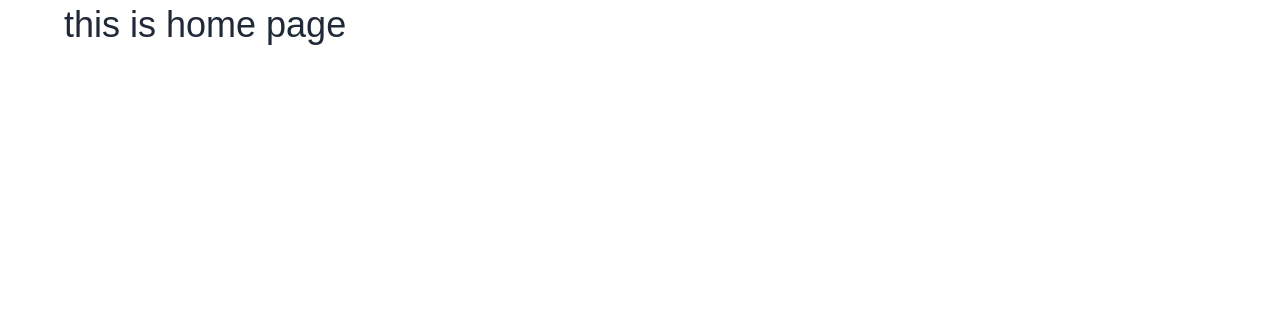
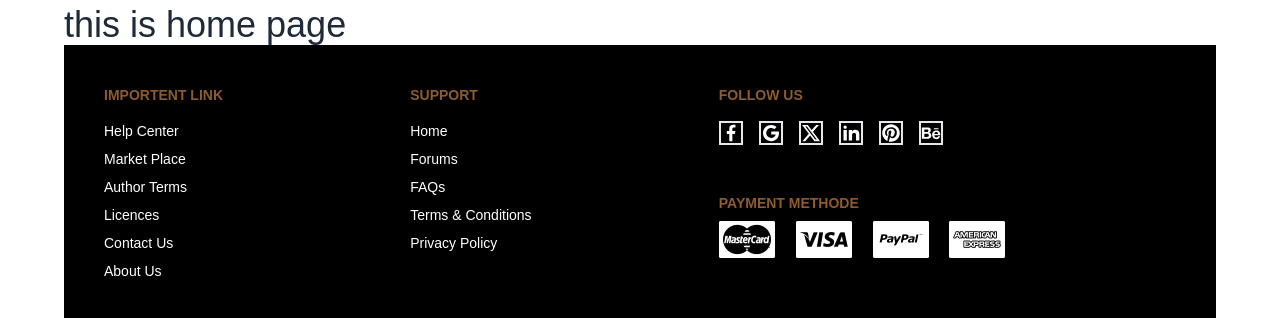
Before and after one commit to Sangma83/art-craft-store-client, a React (Vite) app: page / in a window 1280 px wide. Shown: the part 1205-1523 px from the top of the page. Before the commit the page ends 1250 px from the top, so only its background shows below. Built offline with nearby package versions, Linux system fonts and the light colour scheme; no server answers; a web font is replaced by a local one.

Commit message:
eye catching footer added

```diff
--- a/src/pages/Home/Home.jsx
+++ b/src/pages/Home/Home.jsx
@@ -1,4 +1,5 @@
 import HomeBelow from "../HomeBelow/HomeBelow";
+import Footer from "../shared/Footer/Footer";
 import Header from "../shared/Header/Header";
 import Navbar from "../shared/Navbar/Navbar";
 
@@ -9,6 +10,7 @@ const Home = () => {
       <Header></Header>
       <HomeBelow></HomeBelow>
       <h2 className="text-4xl font-rambla">this is home page</h2>
+      <Footer></Footer>
     </div>
   );
 };
--- /dev/null
+++ b/src/pages/shared/Footer/Footer.jsx
@@ -0,0 +1,47 @@
+import { FaXTwitter } from "react-icons/fa6";
+import { GrFacebookOption } from "react-icons/gr";
+import { IoLogoGoogle, IoLogoPinterest } from "react-icons/io";
+import { RiBehanceFill, RiLinkedinFill } from "react-icons/ri";
+import payment from '../../../assets/payment-icon.png';
+
+
+const Footer = () => {
+    return (
+        <footer className="footer p-10 bg-black text-white">
+  <nav>
+    <h6 className="footer-title text-[#EB984E]">Importent link</h6>
+    <a className="link link-hover ">Help Center</a>
+    <a className="link link-hover">Market Place</a>
+    <a className="link link-hover">Author Terms</a>
+    <a className="link link-hover">Licences</a>
+    <a className="link link-hover">Contact Us</a>
+    <a className="link link-hover">About Us</a>
+  </nav>
+  <nav>
+    <h6 className="footer-title text-[#EB984E]">Support</h6>
+    <a className="link link-hover">Home</a>
+    <a className="link link-hover">Forums</a>
+    <a className="link link-hover">FAQs</a>
+    <a className="link link-hover">Terms & Conditions</a>
+    <a className="link link-hover">Privacy Policy</a>
+  </nav>
+  <nav>
+    <h6 className="footer-title text-[#EB984E]">Follow Us</h6>
+    <div className="grid grid-flow-col gap-4">
+      <a><GrFacebookOption className="text-2xl border-2" /></a>
+      <a><IoLogoGoogle className="text-2xl border-2" /></a>
+      <a><FaXTwitter className="text-2xl border-2" /></a>
+      <a><RiLinkedinFill className="text-2xl border-2" /></a>
+      <a><IoLogoPinterest className="text-2xl border-2" /></a>
+      <a><RiBehanceFill className="text-2xl border-2" /></a>
+    </div>
+    <div>
+    <h6 className="footer-title text-[#EB984E] mt-10">Payment Methode</h6>
+    <img src={payment} alt="" />
+    </div>
+  </nav>
+</footer>
+    );
+};
+
+export default Footer;
--- a/src/pages/shared/Navbar/Navbar.jsx
+++ b/src/pages/shared/Navbar/Navbar.jsx
@@ -24,16 +24,17 @@ const Navbar = () => {
     const navLinks = <>
        <li><NavLink to='/'>Home</NavLink></li>
        <li><NavLink to='/allCraftitem'>Art & Craft Item</NavLink></li>
-       <li><NavLink to='/contact'>Contact Us</NavLink></li>
-       {/* <li><NavLink to='/login'>Login</NavLink></li> */}
-       {/* <li><NavLink to='/register'>Register</NavLink></li> */}
-      {
+       {
         user && <>
          <li><NavLink to='/addItem'>Add Craft Item</NavLink></li>
          <li><NavLink to='/myList'>My List</NavLink></li>
          {/* <li><NavLink to='/update'>Update Profile</NavLink></li> */}
         </>
       }
+       <li><NavLink to='/contact'>Contact Us</NavLink></li>
+       {/* <li><NavLink to='/login'>Login</NavLink></li> */}
+       {/* <li><NavLink to='/register'>Register</NavLink></li> */}
+
 
     </>
 
```
Also changed, not shown: src/assets/payment-icon.png (added).
